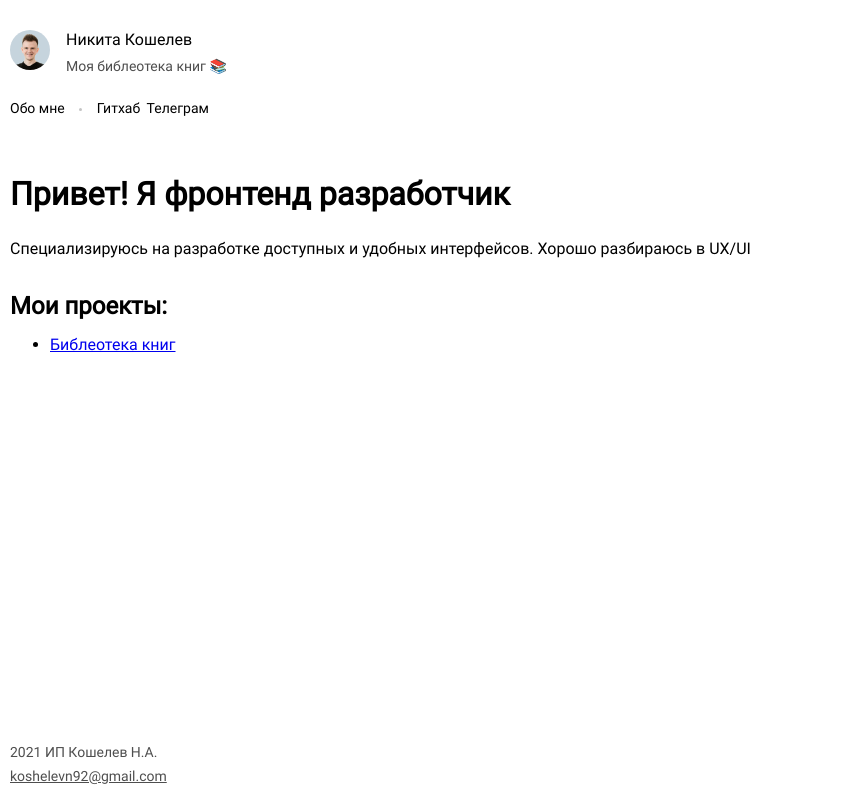
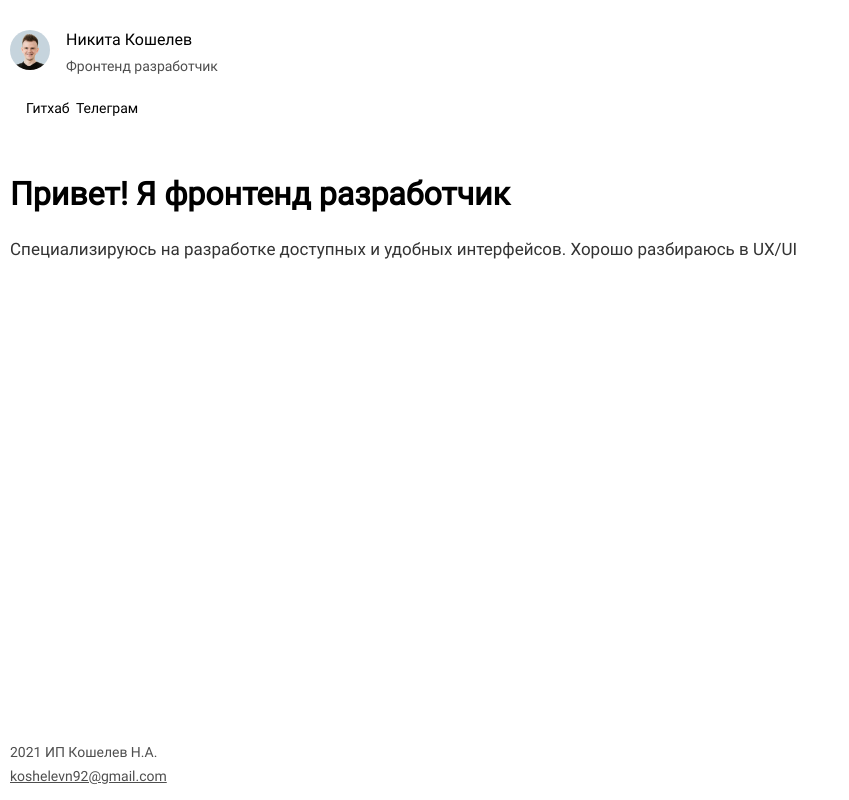
Before and after one commit to nunjuck/koshelev.dev, a Nuxt app: page / in a window 1280 px wide. Shown: the whole page, without its empty margins (0-849 px from the left). Built offline with nearby package versions, Linux system fonts and the light colour scheme.

Commit message:
feat: done base static page

```diff
--- a/components/Header.vue
+++ b/components/Header.vue
@@ -12,10 +12,10 @@
         </picture>
         <div class="person-self__info">
           <div class="person-self__name">Никита Кошелев</div>
-          <span class="person-self__signature">Моя библеотека книг 📚</span>
+          <span class="person-self__signature">Фронтенд разработчик</span>
         </div>
       </div>
-      <nav
+      <!-- <nav
         class="main-nav"
         aria-label="Главная навигация по сайту"
         role="navigation"
@@ -24,11 +24,11 @@
           <li class="main-nav__item" aria-current="page">
             <NuxtLink to="/" class="main-nav__link">Обо мне</NuxtLink>
           </li>
-          <!-- <li class="main-nav__item">
+          <li class="main-nav__item">
             <a href="#" class="main-nav__link">Проекты</a>
-          </li> -->
+          </li>
         </ul>
-      </nav>
+      </nav> -->
       <div class="contacts">
         <ul class="contacts__list" aria-label="Список контактных данных">
           <li class="contacts__item">
@@ -142,6 +142,7 @@
     height: var(--size);
     background-color: #c4c4c4;
     border-radius: 50%;
+    display: none;
   }
 }
 
--- a/components/TitlePage.vue
+++ b/components/TitlePage.vue
@@ -50,5 +50,7 @@ export default {
 }
 .heading-page__description {
   line-height: 1.5;
+  font-size: 17px;
+  color: var(--text-color);
 }
 </style>
--- a/pages/index.vue
+++ b/pages/index.vue
@@ -2,7 +2,7 @@
   <div class="page">
     <TitlePage :title="title" :subtitle="subtitle" />
     <div class="container">
-      <section class="projects">
+      <!-- <section class="projects">
         <h2>Мои проекты:</h2>
         <ul class="projects__list">
           <li class="projects__item">
@@ -11,7 +11,7 @@
             </NuxtLink>
           </li>
         </ul>
-      </section>
+      </section> -->
     </div>
   </div>
 </template>
```
